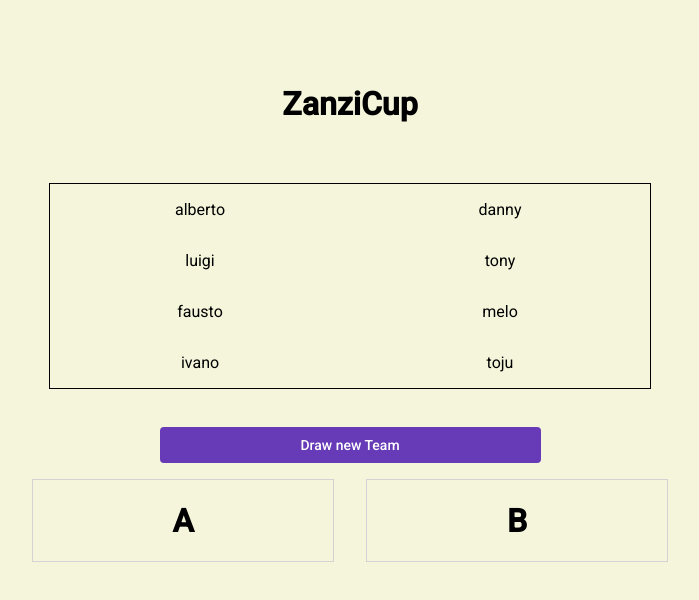
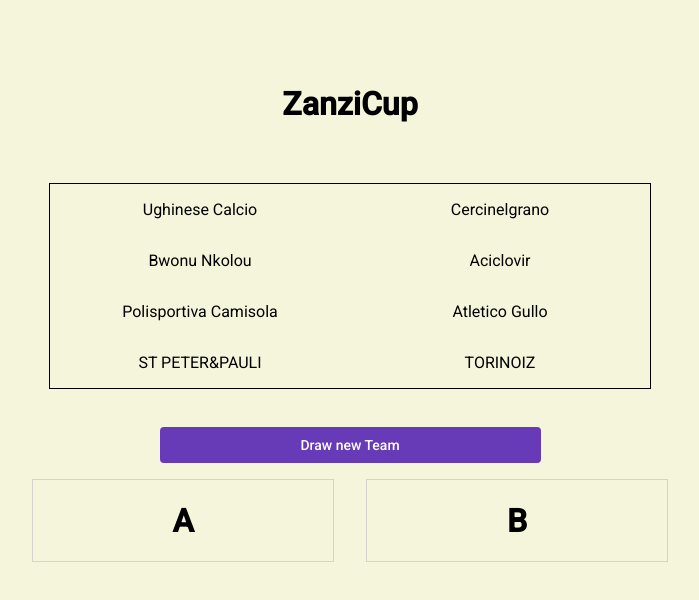
Before and after one commit to IvanoAlvino/warzoneSquads, an Angular app: page /draw in a window 1280 px wide. Shown: the top 600 px of the page, without its empty margins (290-989 px from the left). Built offline with nearby package versions, Linux system fonts and the light colour scheme.

Commit message:
Change default names in teams list

```diff
--- a/src/app/teams-list/teams-list.service.ts
+++ b/src/app/teams-list/teams-list.service.ts
@@ -9,7 +9,8 @@ export class TeamsListService {
   /**
    * The list of already entered teams.
    */
-  public teams: Team[] = [{name: 'alberto', extracted: false}, {name: 'luigi', extracted: false},
-    {name: 'fausto', extracted: false}, {name: 'ivano', extracted: false}, {name: 'danny', extracted: false},
-    {name: 'tony', extracted: false}, {name: 'melo', extracted: false}, {name: 'toju', extracted: false}];
+  public teams: Team[] = [{name: 'Ughinese Calcio', extracted: false}, {name: 'Bwonu Nkolou', extracted: false},
+    {name: 'Polisportiva Camisola', extracted: false}, {name: 'ST PETER&PAULI', extracted: false},
+    {name: 'Cercinelgrano', extracted: false}, {name: 'Aciclovir', extracted: false},
+    {name: 'Atletico Gullo', extracted: false}, {name: 'TORINOIZ', extracted: false}];
 }
```
